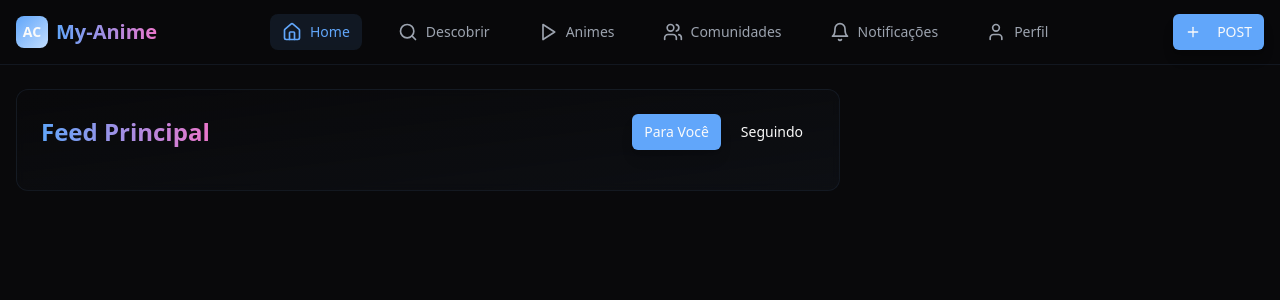
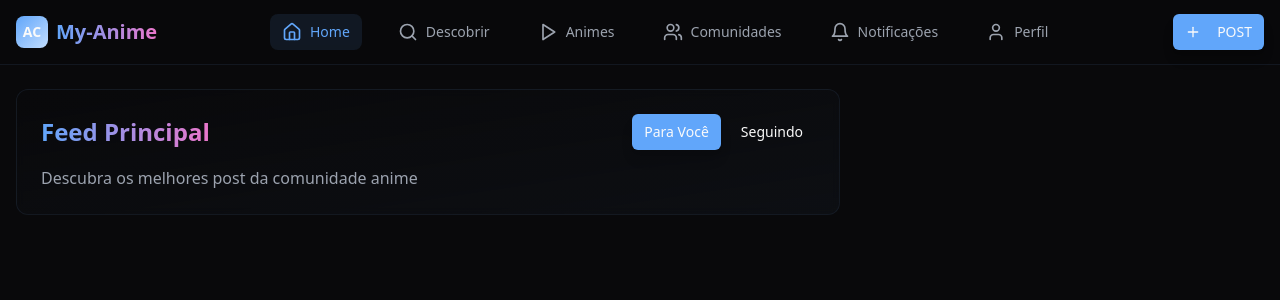
Before and after one commit to O-orion/my-anime, a React (Vite) app: page / in a window 1280 px wide. Shown: the top 300 px of the page. Built offline with nearby package versions, Linux system fonts and the light colour scheme.

Commit message:
Refactor Home component to integrate FeedMain and remove FeedHeader; add description to FeedHeader

```diff
--- /dev/null
+++ b/src/components/features/FeedMain.tsx
@@ -0,0 +1,20 @@
+import { useState } from "react"
+import FeedHeader from "../layout/FeedHeader"
+
+interface FeedMainProps {
+    // eslint-disable-next-line @typescript-eslint/no-explicit-any
+    posts: any[]
+}
+
+const FeedMain = ({ posts }: FeedMainProps) => {
+    const [activeTab, setActiveTab] = useState<"foryou" | "following">("foryou")
+
+    return (
+        <div className="lg:col-span-8">
+            <FeedHeader activeTab={activeTab} setActiveTab={setActiveTab} />
+        </div>
+    )
+
+}
+
+export default FeedMain;
--- a/src/components/layout/FeedHeader.tsx
+++ b/src/components/layout/FeedHeader.tsx
@@ -26,9 +26,13 @@ const FeedHeader = ({ activeTab, setActiveTab }: FeedHeaderProps) => {
                     className={ activeTab === "following" ? "btn-glow":""}
                     >
                         Seguindo
+
                     </Button>
                 </div>
             </div>
+            <p className="text-muted-foreground">
+                Descubra os melhores post da comunidade anime
+            </p>
         </div>
     )
 }
--- a/src/pages/Home.tsx
+++ b/src/pages/Home.tsx
@@ -1,11 +1,10 @@
-import FeedHeader from "@/components/layout/FeedHeader";
+import FeedMain from "@/components/features/FeedMain";
 import postsData from "@/data/animes.json";
 import { useEffect, useState } from "react";
 
 const Home = () => {
 
     const [posts, setPosts] = useState([]);
-    const [activeTab, setActiveTab] = useState<"foryou" | "following">("foryou")
 
     useEffect(() => {
         setPosts(postsData.posts)
@@ -13,9 +12,7 @@ const Home = () => {
 
     return (
         <div className="grid grid-cols-1 lg:grid-cols-12 gap-6">
-            <div className="lg:col-span-8">
-                <FeedHeader activeTab={activeTab} setActiveTab={setActiveTab} />
-            </div>
+            <FeedMain posts={posts} />
         </div>
     )
 
```
Also changed, not shown: src/components/layout/PostCard.tsx (added, +10 -0 lines).
